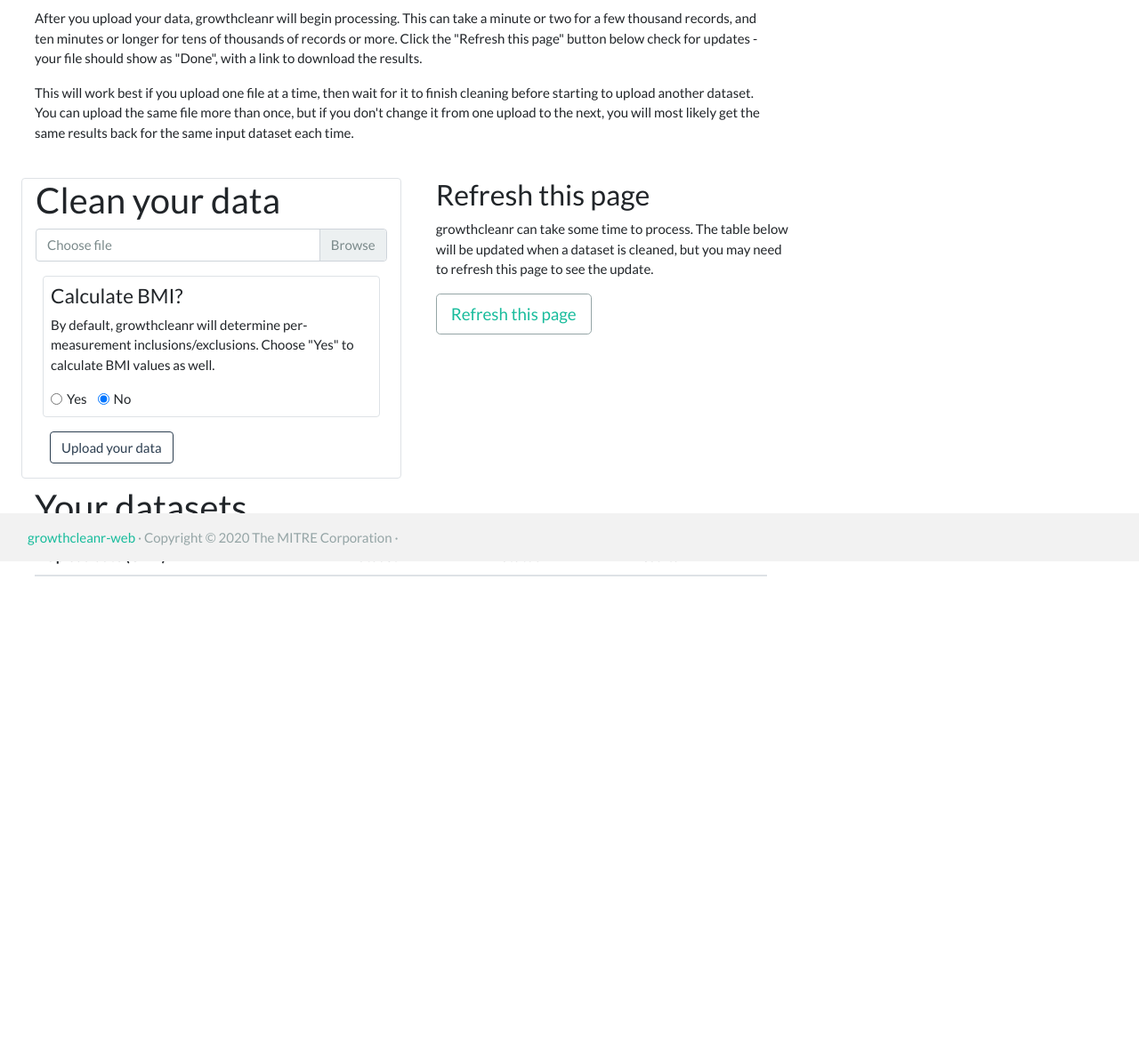
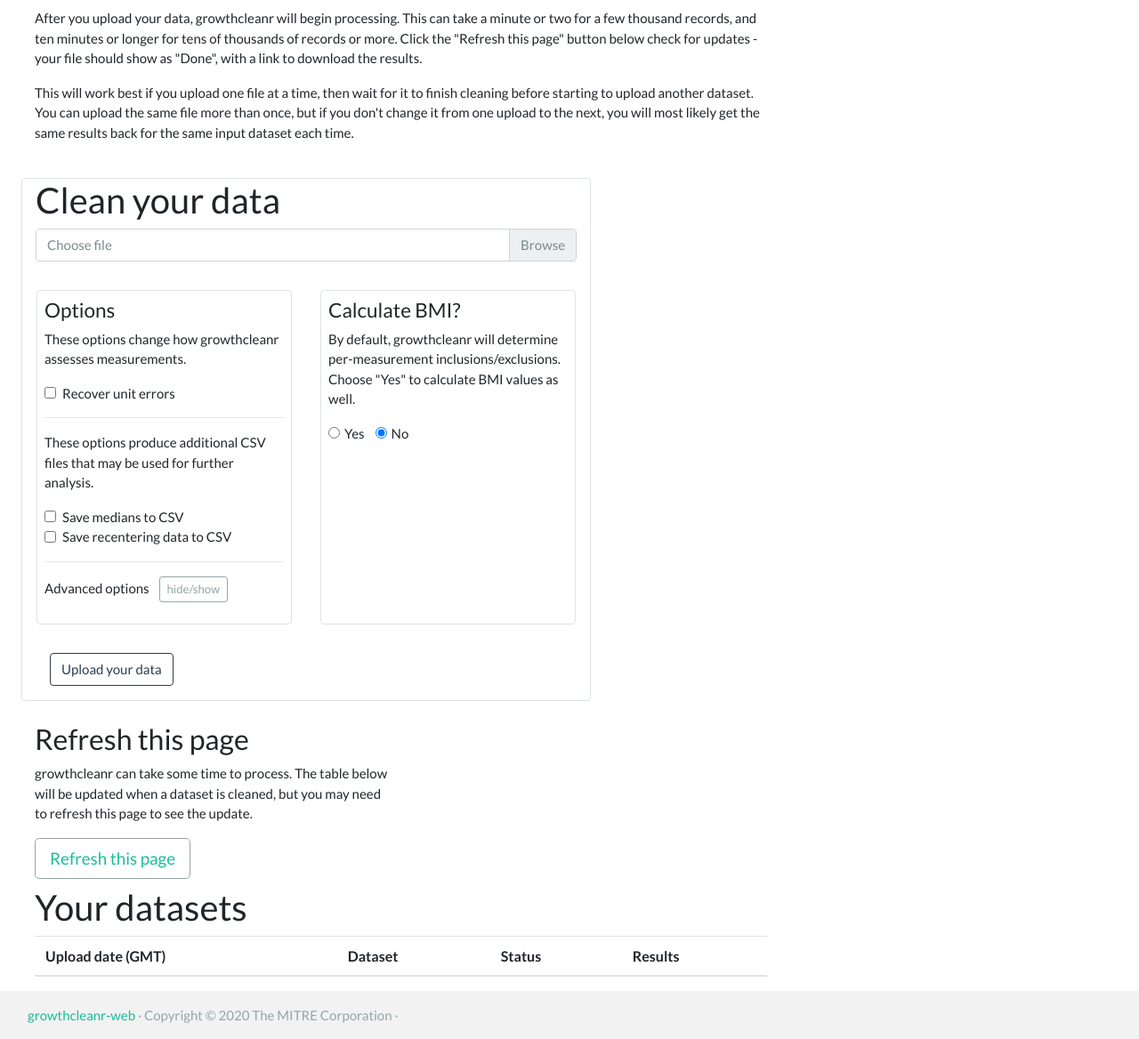
Before and after one commit to mitre/growthcleanr-web, a Flask app: page / in a window 1280 px wide. Shown: the part 169-1337 px from the top of the page at 89% size. Before the commit the page ends 817 px from the top, so only its background shows below. Run offline with Flask 2, Linux system fonts and the light colour scheme; lists and menus that the app fills with data are empty; parts of the project's set-up code (start-up, migrations or seed data) failed here and were passed over; some libraries are stand-ins or nearby versions.

Commit message:
updated options, correctly displays extra files, refs #8

```diff
--- a/app.py
+++ b/app.py
@@ -1,6 +1,9 @@
 #!/usr/bin/env python3
 
 import datetime
+import glob
+import logging
+from logging.handlers import RotatingFileHandler
 import os
 from pathlib import Path
 import subprocess
@@ -19,6 +22,8 @@ from werkzeug.utils import secure_filename
 from queue import huey_queue
 from tasks import r_cleangrowth, r_longwide, r_ext_bmiz
 
+
+logging.basicConfig(level=logging.DEBUG)
 
 # Each execution of each instance will get its own new key
 SECRET_KEY = os.urandom(16)
@@ -72,6 +77,7 @@ def read_state():
                 # TODO: does pathlib make this simpler?
                 cleaned_fname = str(status[0])[len(RESULT_DIR) + 1 :]
                 datasets[job]["cleaned_fname"] = cleaned_fname
+
             if status[2] is None:
                 # bmi is not yet done
                 datasets[job]["bmi_fname"] = ""
@@ -84,6 +90,21 @@ def read_state():
             # TODO: verify, can this happen?
             cleaned_fname = str(status)[len(RESULT_DIR) + 1 :]
             datasets[job]["cleaned_fname"] = cleaned_fname
+
+        # Check for additional files whether it was a pipeline or not
+        # TODO: not particularly elegant
+        # 12 for "-cleaned.csv"
+        if datasets[job]["cleaned_fname"] != "":
+            base_fname = cleaned_fname[:-12]
+            extra_files = glob.glob(str(Path(RESULT_DIR) / f"{base_fname}-*.csv"))
+            datasets[job]['extra_files'] = extra_files
+            for extra_file in extra_files:
+                if extra_file.endswith('-medians.csv'):
+                    medians_fname = f"{base_fname}-medians.csv"
+                    datasets[job]["medians_fname"] = medians_fname
+                elif extra_file.endswith('-recenter.csv'):
+                    recenter_fname = f"{base_fname}-recenter.csv"
+                    datasets[job]["recenter_fname"] = recenter_fname
 
     # Return files w/status, associated results ordered by date/time
     return datasets
@@ -113,14 +134,27 @@ def upload():
             file.save(Path(app.config["DATASET_DIR"]) / dated_fname)
             flash("Dataset uploaded successfully.")
 
+            cleangrowth_options = {}
+
+            for o in [
+                "include-carryforward",
+                "recover-unit-error",
+                "save-medians",
+                "save-recenter",
+            ]:
+                if request.form.get(o, None):
+                    cleangrowth_options[o] = True
+                else:
+                    cleangrowth_options[o] = False
+
             if request.form.get("calculate-bmi", "no") == "yes":
-                options = {}
+                bmi_options = {}
                 bmi_radio = request.form.get("bmi-radio", "include")
                 if bmi_radio == "include":
                     # no further options to handle, use default longwide()
                     pass
                 elif bmi_radio == "all":
-                    options["include_all"] = True
+                    bmi_options["include_all"] = True
                 elif bmi_radio == "choose":
                     inclusion_types = []
                     for t in [
@@ -135,18 +169,18 @@ def upload():
                     ]:
                         if request.form.get(t, None):
                             inclusion_types.append(t)
-                    options["inclusion_types"] = inclusion_types
+                    bmi_options["inclusion_types"] = inclusion_types
 
                 # Start a queue pipeline
                 pipeline = (
-                    r_cleangrowth.s(dated_fname)
-                    .then(r_longwide, options=options)
+                    r_cleangrowth.s(dated_fname, options=cleangrowth_options)
+                    .then(r_longwide, options=bmi_options)
                     .then(r_ext_bmiz)
                 )
             else:
                 # Does not require a pipeline, but use one for consistency
                 # of result
-                pipeline = r_cleangrowth.s(dated_fname)
+                pipeline = r_cleangrowth.s(dated_fname, options=cleangrowth_options)
             jobs[dated_fname] = huey_queue.enqueue(pipeline)
         else:
             flash("Dataset name should end in '.csv'")
@@ -159,6 +193,10 @@ def cleaned_file(cleaned_fname):
 
 
 if __name__ == "__main__":
+    handler = RotatingFileHandler('gcweb.log', maxBytes=100000, backupCount=1)
+    handler.setLevel(logging.INFO)
+    app.logger.addHandler(handler)
+
     # Initialize dirs if not yet present
     Path(DATASET_DIR).mkdir(parents=True, exist_ok=True)
     Path(RESULT_DIR).mkdir(parents=True, exist_ok=True)
--- a/tasks.py
+++ b/tasks.py
@@ -13,13 +13,38 @@ RESULT_DIR = "result"
 def r_cleangrowth(fname, options={}):
     dataset_fname = Path(DATASET_DIR) / fname
     result_fname = str(Path(RESULT_DIR) / f"{str(fname)[:-4]}-cleaned.csv")
+
+    # Handle cleangrowth() options
+    include_carryforward = ""
+    if options.get("include-carryforward", False):
+        include_carryforward = ", include.carryforward=TRUE"
+
+    recover_unit_error = ""
+    if options.get("recover-unit-error", False):
+        recover_unit_error = ", recover.unit.error=TRUE"
+
+    save_medians = ""
+    if options.get("save-medians", False):
+        sdmedian_fname = str(Path(RESULT_DIR) / f"{str(fname)[:-4]}-medians.csv")
+        save_medians = f", sdmedian.filename='{sdmedian_fname}'"
+
+    save_recenter = ""
+    if options.get("save-recenter", False):
+        sdrecenter_fname = str(Path(RESULT_DIR) / f"{str(fname)[:-4]}-recenter.csv")
+        save_recenter = f", sdrecentered.filename='{sdrecenter_fname}'"
+
     robjects.r(
         f"""
         library(data.table)
         library(growthcleanr)
         d <- fread("{str(dataset_fname)}")
         setkey(d, subjid, param, agedays)
-        d[, clean_value:=cleangrowth(subjid, param, agedays, sex, measurement)]
+        d[, clean_value:=cleangrowth(subjid, param, agedays, sex, measurement
+            {include_carryforward}
+            {recover_unit_error}
+            {save_medians}
+            {save_recenter}
+        )]
         fwrite(d, "{str(result_fname)}")
         """
     )
--- a/templates/base.j2
+++ b/templates/base.j2
@@ -15,6 +15,7 @@
         <style>
             .footer {
                 background-color: #f2f2f2;
+                position: static;
             }
         </style>
         {% block style_extra %}
--- a/templates/index.j2
+++ b/templates/index.j2
@@ -44,7 +44,7 @@
 </div>
 
 <div class="row">
-    <div class="col-4 mt-4 ml-4 border rounded">
+    <div class="col-6 mt-4 ml-4 border rounded">
         <h2>Clean your data</h2>
         <form action="{{ url_for('upload') }}" method="POST" enctype="multipart/form-data">
             <div class="input-group mb-3">
@@ -54,7 +54,52 @@
                 </div>
             </div>
 
-            <div class="m-2 p-2 border rounded">
+            <div class="row">
+                <div class="col m-3 p-2 border rounded">
+                    <h4>Options</h4>
+                    <p>
+                    These options change how growthcleanr assesses measurements.
+                    </p>
+                    <div id="cleangrowth-behavior-options">
+                        <div class="form-check">
+                            <input class="form-check-input" type="checkbox" id="check-recover-unit-error" name="recover-unit-error">
+                            <label class="form-check-label" for="check-recover-unit-error">Recover unit errors</label>
+                        </div>
+                    </div>
+
+                    <hr />
+
+                    <p>
+                    These options produce additional CSV files that may be used for
+                    further analysis.
+                    </p>
+                    <div id="cleangrowth-output-options">
+                        <div class="form-check">
+                            <input class="form-check-input" type="checkbox" id="check-save-medians" name="save-medians">
+                            <label class="form-check-label" for="check-save-medians">Save medians to CSV</label>
+                        </div>
+                        <div class="form-check">
+                            <input class="form-check-input" type="checkbox" id="check-save-recenter" name="save-recenter">
+                            <label class="form-check-label" for="check-save-recenter">Save recentering data to CSV</label>
+                        </div>
+                    </div>
+
+                    <hr />
+
+                    <p>
+                    Advanced options
+                    <button type="button" id="toggle-cleangrowth-advanced-options" class="ml-2 btn btn-outline-secondary btn-sm">hide/show</button>
+                    </p>
+
+                    <div id="cleangrowth-advanced-options">
+                        <div class="form-check">
+                            <input class="form-check-input" type="checkbox" id="check-include-carryforward" name="include-carryforward">
+                            <label class="form-check-label" for="check-include-carryforward">Skip carried forward exclusions</label>
+                        </div>
+                    </div>
+                </div>
+
+                <div class="col m-3 p-2 border rounded">
                     <h4>Calculate BMI?</h4>
                     <p>
                     By default, growthcleanr will determine per-measurement inclusions/exclusions.
@@ -140,6 +185,7 @@
                         </div>
                     </div>
                 </div>
+            </div>
 
             <div class="input-group m-3">
                 <button type="submit" class="btn btn-outline-primary">Upload your data</button>
@@ -147,6 +193,9 @@
         </form>
     </div>
 
+</div>
+
+<div class="row">
     <div class="col-4 mt-4 ml-4">
         <h3>Refresh this page</h3>
 
@@ -185,14 +234,24 @@
                             <span class="badge badge-success">Done</span>
                         {% endif %}
                     </td>
-                    <td class="text-nowrap">
+                    <td class="text-nowrap align-top">
                         {% if d.cleaned_fname != '' %}
                         <a href="{{ url_for('cleaned_file', cleaned_fname=d.cleaned_fname) }}">{{ d.cleaned_fname[17:] }}</a>
                         {% endif %}
 
                         {% if d.bmi_fname and d.bmi_fname != '' %}
-                        |
+                        <br />
                         <a href="{{ url_for('cleaned_file', cleaned_fname=d.bmi_fname) }}">{{ d.bmi_fname[17:] }}</a>
+                        {% endif %}
+
+                        {% if d.medians_fname and d.medians_fname != '' %}
+                        <br />
+                        <a href="{{ url_for('cleaned_file', cleaned_fname=d.medians_fname) }}">{{ d.medians_fname[17:] }}</a>
+                        {% endif %}
+
+                        {% if d.recenter_fname and d.recenter_fname != '' %}
+                        <br />
+                        <a href="{{ url_for('cleaned_file', cleaned_fname=d.recenter_fname) }}">{{ d.recenter_fname[17:] }}</a>
                         {% endif %}
                     </td>
                 </tr>
@@ -208,6 +267,10 @@
 {% block script_extra %}
 <script>
 $(document).ready(function(){
+    $('#toggle-cleangrowth-advanced-options').on('click', function() {
+        $('#cleangrowth-advanced-options').toggle('slow');
+    });
+
     $('#inputGroupFile').on('change', function() {
         var fname = $(this).val();
         fname = fname.replace("C:\\fakepath\\", "");
@@ -235,11 +298,11 @@ $(document).ready(function(){
 
 {% block style_extra %}
 <style>
-#inputGroupFile .label {
+#inputGroupFile {
     color: #333333;
 }
 
-#bmi-options, #exclusion-options {
+#cleangrowth-advanced-options, #bmi-options, #exclusion-options {
     display: none;
 }
 </style>
```
Lines whose indentation alone changed are shown as unchanged.
